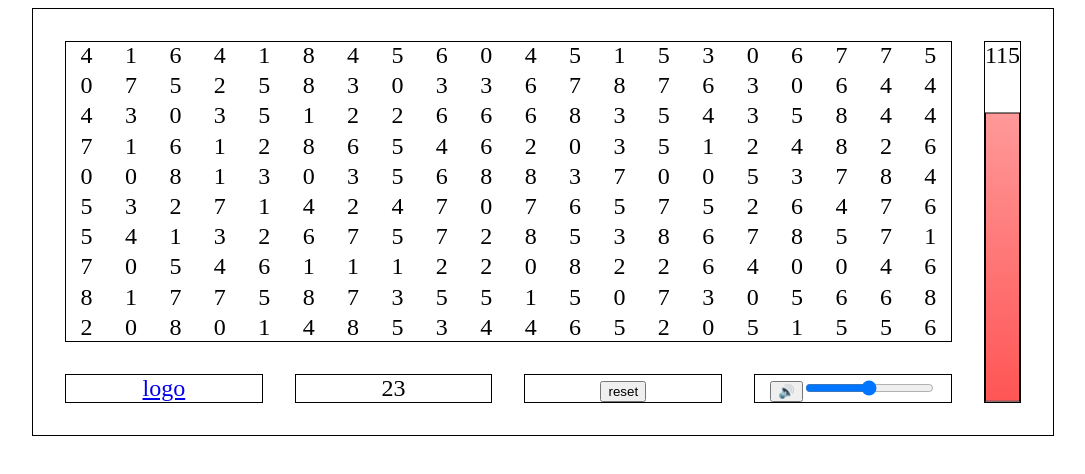
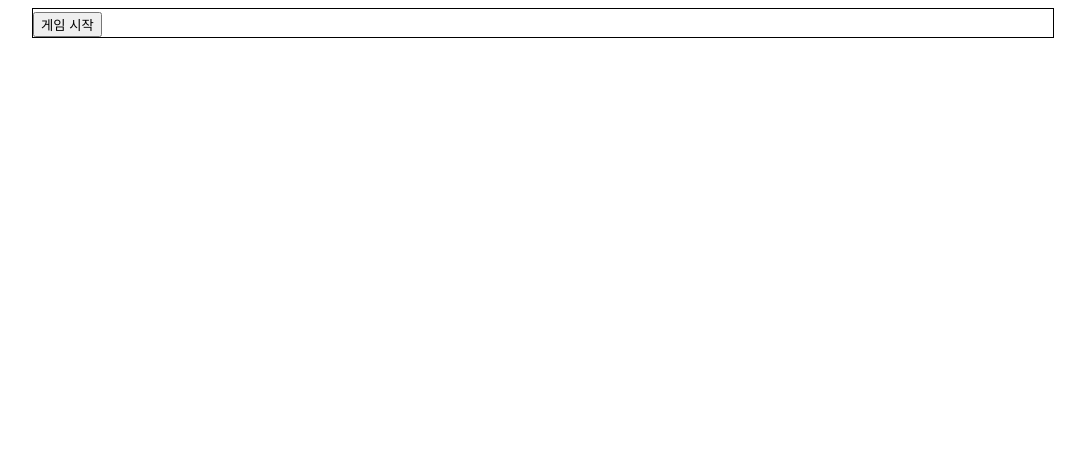
Before and after one commit to qeemoo/pg, a Next.js app: page /apple in a window 1280 px wide. Shown: the top 474 px of the page, without its empty margins (97-1182 px from the left). Built offline with nearby package versions, Linux system fonts and the light colour scheme.

Commit message:
✅ Add: make game start button
게임 시작 버튼 생성

```diff
--- a/src/app/apple/page.tsx
+++ b/src/app/apple/page.tsx
@@ -5,11 +5,7 @@ import S from './apple.module.css';
 import Link from 'next/link';
 
 const generateAppleGrid = () => {
-  return Array.from(
-    { length: 10 * 20 },
-    () => Math.floor(Math.random() * 9) + 0
-    // test를 위하여 0으로 변경 1로 수정필요
-  );
+  return Array.from({ length: 10 * 20 }, () => Math.floor(Math.random() * 9));
 };
 
 const findZeroPoint = (searchGrid: number[]) => {
@@ -22,11 +18,15 @@ const Apple = () => {
   const [score, setScore] = useState<number>(0);
   const [volume, setVolume] = useState<number>(0.5);
   const [muted, setMuted] = useState<boolean>(false);
+  const [started, setStarted] = useState<boolean>(false);
+
   const backgroundMusicRef = useRef<HTMLAudioElement | null>(null);
 
+  // 초기 셋업
   useEffect(() => {
-    setAppleGrid(generateAppleGrid());
-    setScore(findZeroPoint(generateAppleGrid()));
+    const grid = generateAppleGrid();
+    setAppleGrid(grid);
+    setScore(findZeroPoint(grid));
 
     backgroundMusicRef.current = new Audio('/sound/apple.mp3');
     backgroundMusicRef.current.loop = true;
@@ -43,6 +43,7 @@ const Apple = () => {
     };
   }, []);
 
+  // 오디오 볼륨/음소거 반영
   useEffect(() => {
     if (backgroundMusicRef.current) {
       backgroundMusicRef.current.volume = volume;
@@ -50,31 +51,45 @@ const Apple = () => {
     }
   }, [volume, muted]);
 
+  // 게임 시작 핸들러 (선택사항: 시작 시 음악 재생 보장)
+  const handleStart = () => {
+    setStarted(true);
+    backgroundMusicRef.current?.play();
+  };
+
+  // 게임 리셋
   const handleReset = () => {
     const newGrid = generateAppleGrid();
     setAppleGrid(newGrid);
     setScore(findZeroPoint(newGrid));
     setTimeLeft(120);
+    setStarted(false);
 
-    // 오디오 재시작
     if (backgroundMusicRef.current) {
       backgroundMusicRef.current.currentTime = 0;
-      backgroundMusicRef.current.play();
+      backgroundMusicRef.current.pause();
     }
   };
 
+  // 타이머 작동
   useEffect(() => {
-    if (timeLeft <= 0) return;
+    if (!started || timeLeft <= 0) return;
 
     const timer = setInterval(() => {
       setTimeLeft((prev) => prev - 1);
     }, 1000);
 
     return () => clearInterval(timer);
-  }, [timeLeft]);
+  }, [started, timeLeft]);
 
   return (
     <div className={S.container}>
+      {!started ? (
+        <div className={S.cover}>
+          <button onClick={handleStart}>게임 시작</button>
+        </div>
+      ) : (
+        <>
           <div className={S.play_container}>
             <div className={S.main_container}>
               <div className={S.main_grid}>
@@ -85,14 +100,13 @@ const Apple = () => {
             </div>
             <div className={S.option_container}>
               <div className={S.logo_box}>
-            <Link href='/'> logo</Link>
+                <Link href='/'>logo</Link>
               </div>
               <div className={S.score_box}>{score}</div>
               <div className={S.reset_box}>
                 <button onClick={handleReset}>reset</button>
               </div>
               <div className={S.volume_box}>
-            {' '}
                 <button onClick={() => setMuted((prev) => !prev)}>
                   {muted ? '🔇' : '🔊'}
                 </button>
@@ -114,9 +128,13 @@ const Apple = () => {
             <div className={S.number_timer}>{timeLeft}</div>
             <div
               className={S.bar_timer}
-          style={{ '--time-ratio': `${timeLeft / 120}` } as React.CSSProperties}
+              style={
+                { '--time-ratio': `${timeLeft / 120}` } as React.CSSProperties
+              }
             ></div>
           </div>
+        </>
+      )}
     </div>
   );
 };
```
Lines whose indentation alone changed are shown as unchanged.
